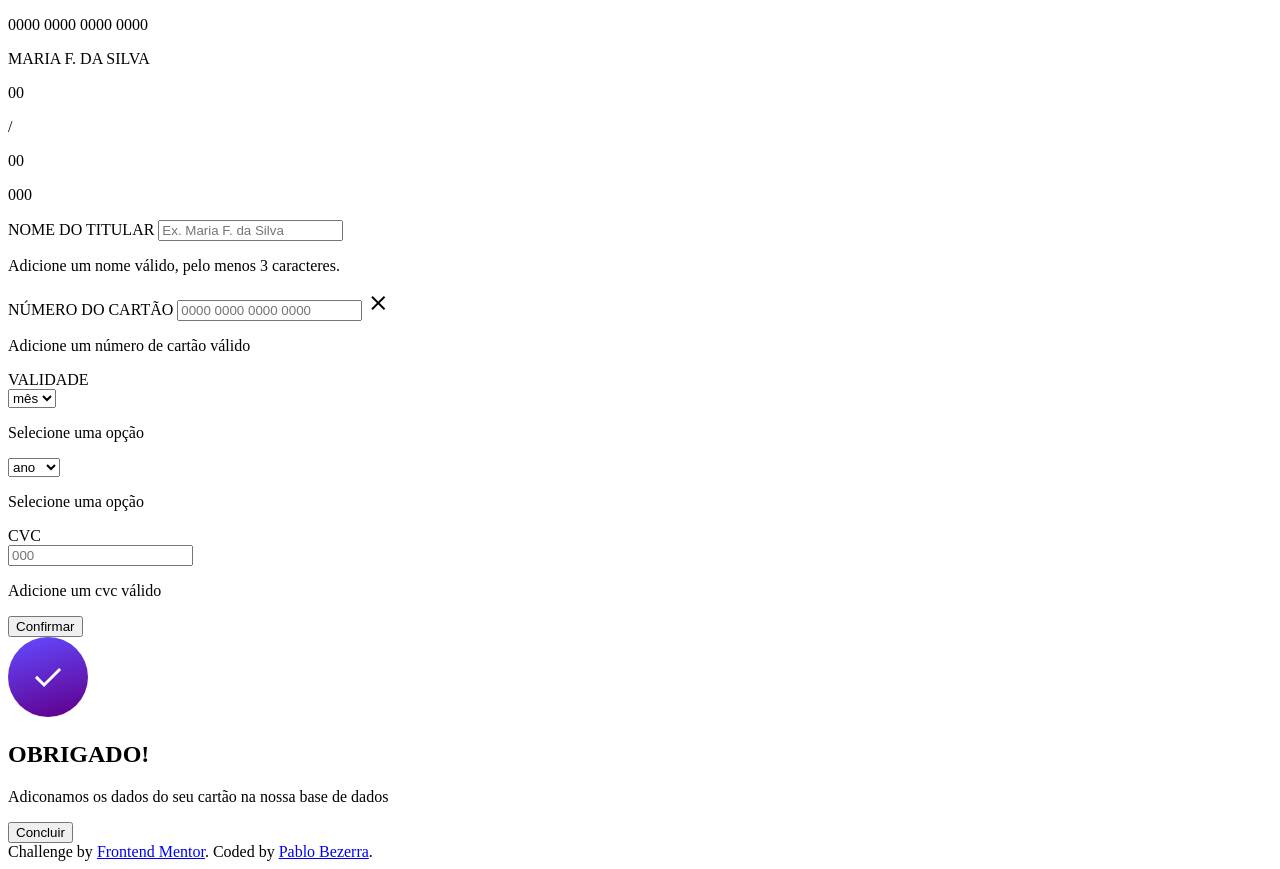
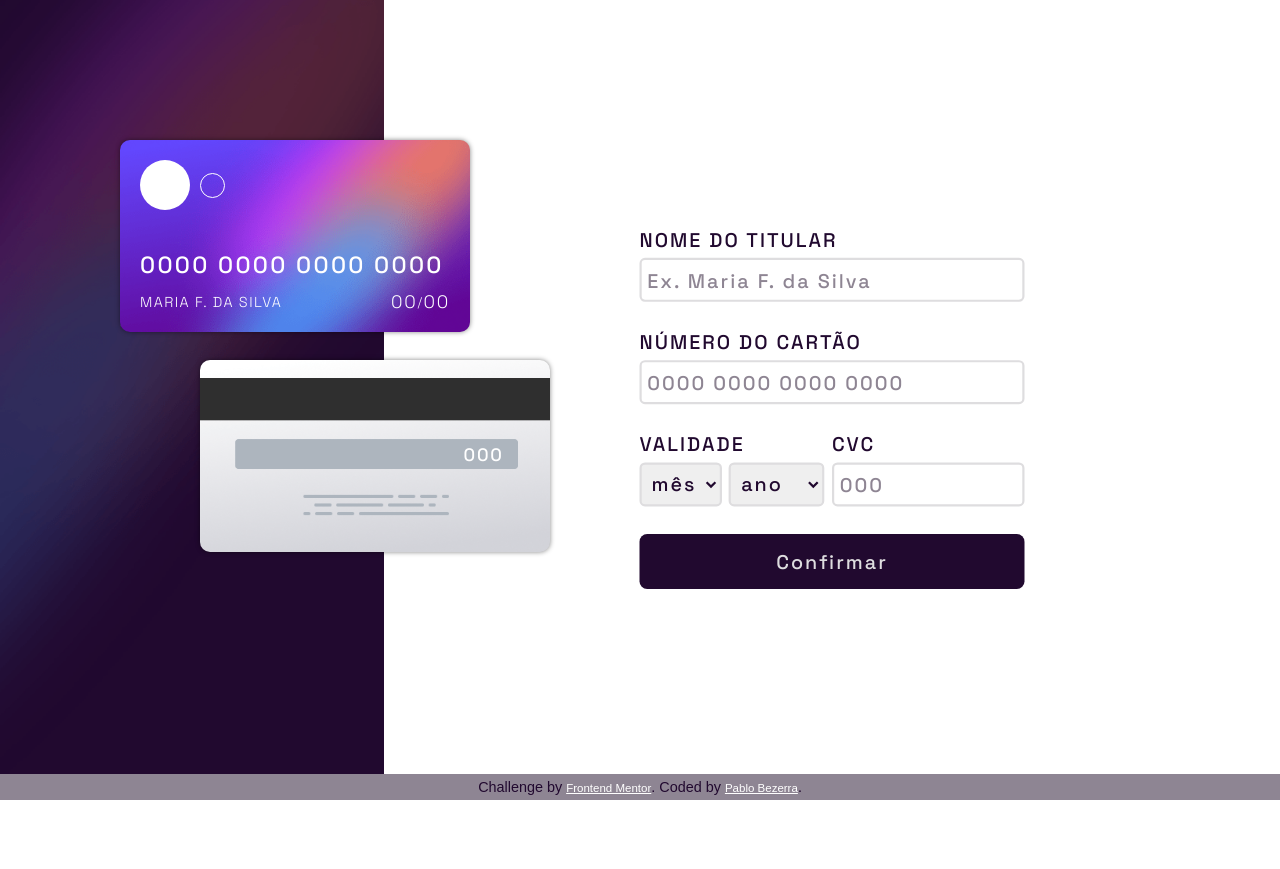
Before and after one commit to PabloBezerra/Cartao_Interativo, a plain HTML site: page index.html in a window 1280 px wide. After the commit the page ends 800 px from the top, so only its background shows below. Drawn offline with nearby package versions, Linux system fonts and the light colour scheme.

Commit message:
Finalizando o projeto

```diff
--- a/estilo+1200.css
+++ b/estilo+1200.css
@@ -1,6 +1,43 @@
 @media screen and (min-width: 1200px) {
-    body{
+    body,html{
+        width: 100vw;
+        height: 100vh;
         display: flex;
-        flex-direction: row;
+        flex-direction: column;
     }
+    main{
+        display: flex;
+        height: 100vh;
+        width: 100%;
+    }
+    main #card{
+        width: 30%;
+        height: 100%;
+        background: var(--roxo_claro) url(/images/bg-main-desktop.png) center center no-repeat;
+        background-size: cover;
+    }
+    main #card #front{
+        top: 140px;
+        left: 120px;
+        transform: scale(1);
+        box-shadow: 0px 0px 5px rgba(0, 0, 0, 0.473);
+    }
+    main #card #back{
+        top: 360px;
+        left: 200px;
+        transform: scale(1);
+        box-shadow: 0px 0px 5px rgba(0, 0, 0, 0.473);
+    }
+    main #formulario{
+        align-self: center;
+        transform: scale(1.1);
+    }
+    main #final{
+        align-self: center;
+        transform: scale(1.1);
+    }
+    footer{
+        width: 100%;
+    }
+
 }
--- a/estilo.css
+++ b/estilo.css
@@ -34,7 +34,9 @@ body,html{
 }
 
 /* Configurando o card */
-
+main{
+    height: 100vh;
+}
 main #card{
     width: 400px;
     height: 230px;
--- a/index.html
+++ b/index.html
@@ -6,8 +6,8 @@
   <meta name="viewport" content="width=device-width, initial-scale=1.0">
   <link rel="icon" type="image/png" sizes="32x32" href="./images/favicon-32x32.png">
   <link rel="stylesheet" href="https://fonts.googleapis.com/css2?family=Material+Symbols+Outlined:opsz,wght,FILL,GRAD@24,400,0,0" />
-  <link rel="stylesheet" href="estilo.css" type="text.css">
-  <link rel="stylesheet" href="estilo+1200.css" media="screen" type="text.css">
+  <link rel="stylesheet" href="estilo.css" >
+  <link rel="stylesheet" href="estilo+1200.css" media="screen" >
   <script defer src="script.js"></script>
   <title>Frontend Mentor | Interactive card details form</title>
 </head>
```
